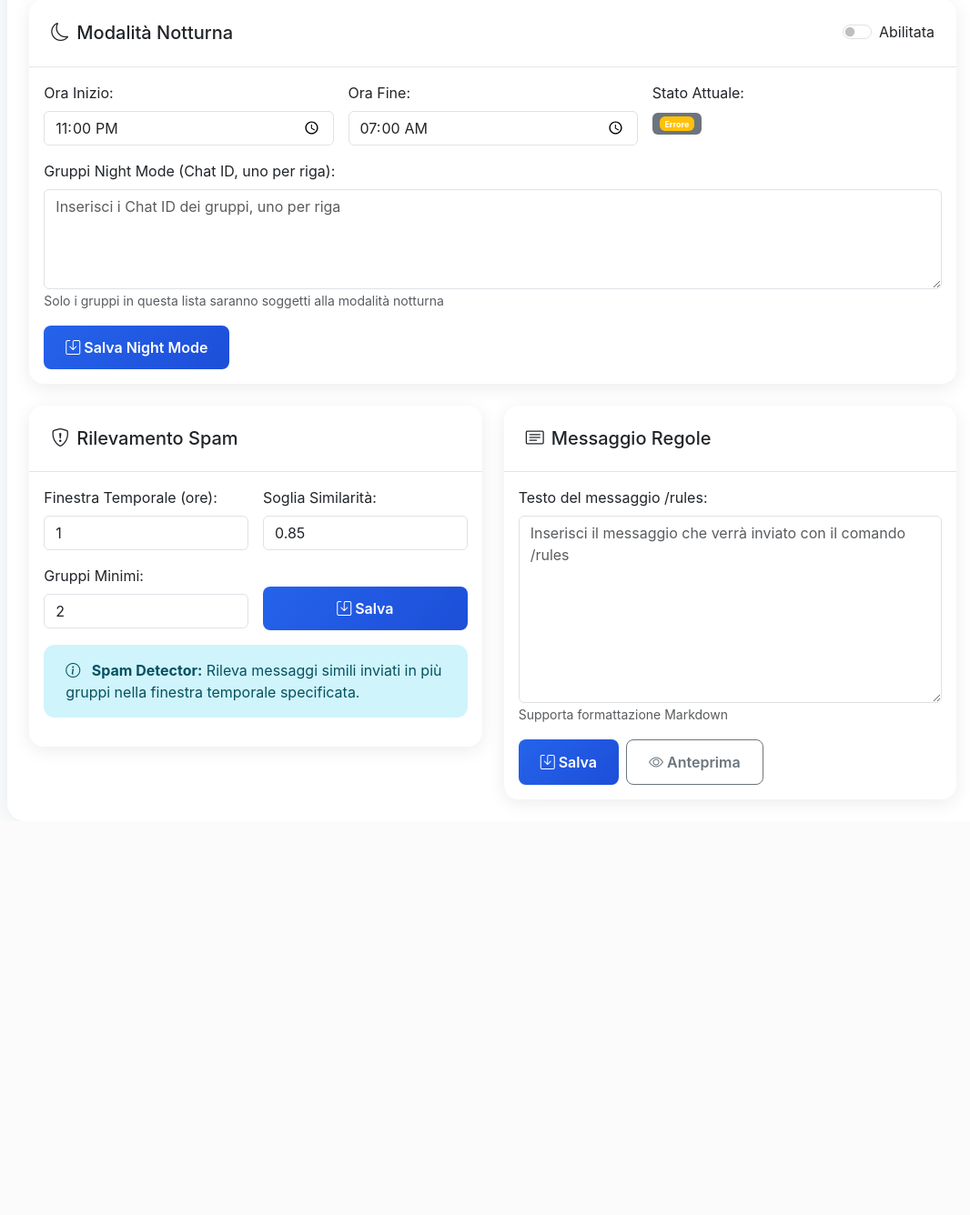
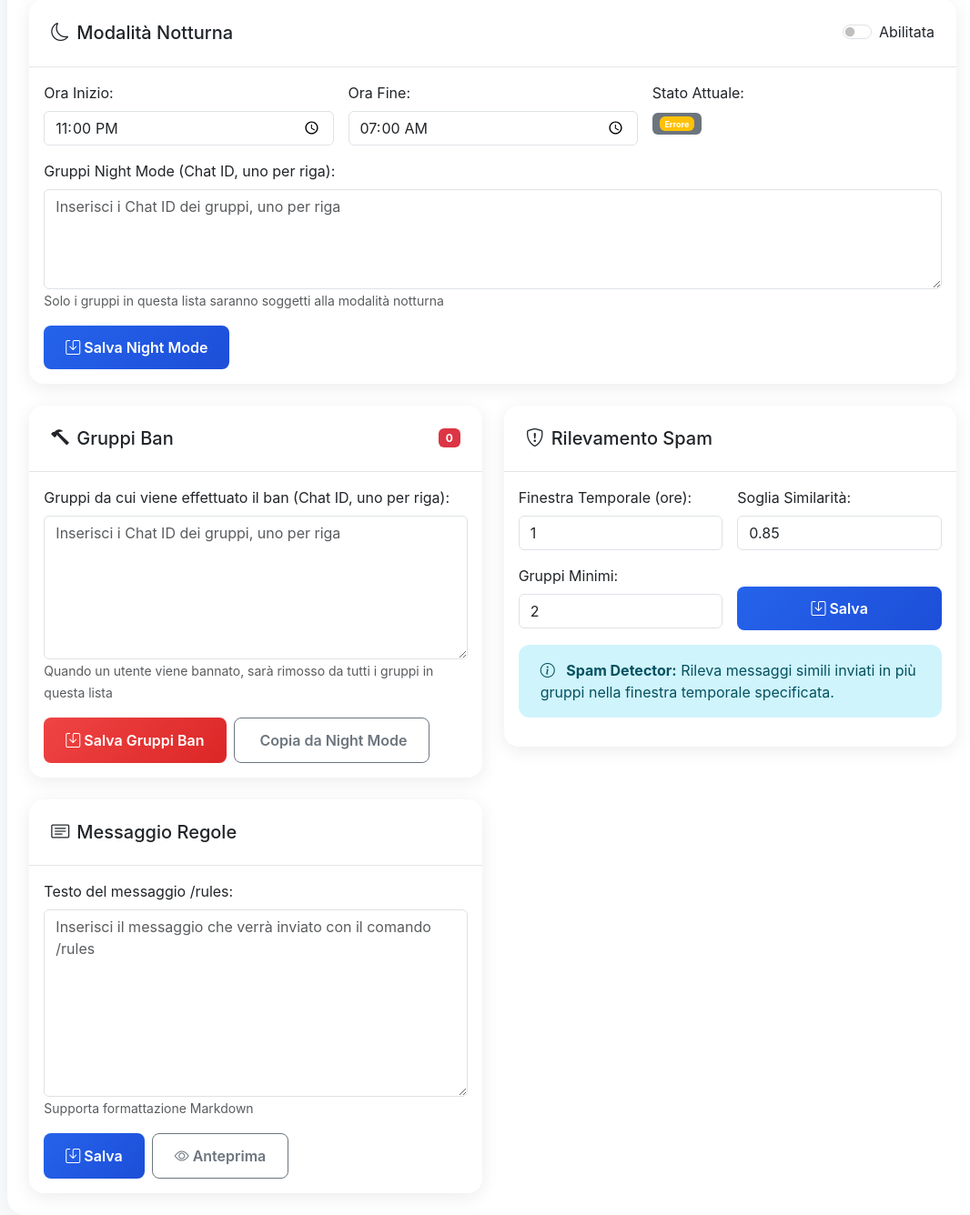
Before and after one commit to N1c0zz/Telegram-advanced-moderation-bot, a Flask app: template templates/config.html in a window 1280 px wide. Shown: the part 1228-2564 px from the top of the page at 91% size, without its empty margins (205-1271 px from the left). Before the commit the page ends 2091 px from the top, so only its background shows below. Run offline with Flask 3, Linux system fonts and the light colour scheme; the template is opened without the code that fills it, so the values that code supplies are empty; parts of the project's set-up code (start-up, migrations or seed data) failed here and were passed over; some libraries are stand-ins or nearby versions.

Commit message:
feat: add separeted ban groups list (with dashboard support)

```diff
--- a/dashboard_app.py
+++ b/dashboard_app.py
@@ -651,6 +651,7 @@
                             'start_hour': basic_config.get('night_mode', {}).get('start_hour', '23:00'),
                             'end_hour': basic_config.get('night_mode', {}).get('end_hour', '07:00'),
                             'night_mode_groups': basic_config.get('night_mode', {}).get('night_mode_groups', []),
+                            'ban_groups': basic_config.get('night_mode', {}).get('ban_groups', []),  # AGGIUNGI QUESTA
                             'grace_period_seconds': basic_config.get('night_mode', {}).get('grace_period_seconds', 15)
                         },
                         'spam_detector': {
--- a/templates/config.html
+++ b/templates/config.html
@@ -239,6 +239,42 @@
         </div>
     </div>
 
+    <!-- Gruppi Ban -->
+    <div class="col-lg-6">
+        <div class="card">
+            <div class="card-header d-flex justify-content-between align-items-center">
+                <h5 class="mb-0">
+                    <i class="bi bi-hammer me-2"></i>Gruppi Ban
+                </h5>
+                <span class="badge bg-danger" id="ban-groups-count">0</span>
+            </div>
+            <div class="card-body">
+                <div class="row">
+                    <div class="col-12">
+                        <label for="ban-groups" class="form-label">Gruppi da cui viene effettuato il ban (Chat ID, uno per riga):</label>
+                        <textarea class="form-control" id="ban-groups" rows="6" placeholder="Inserisci i Chat ID dei gruppi, uno per riga">{% if config.night_mode and config.night_mode.ban_groups -%}
+{%- for group_id in config.night_mode.ban_groups -%}
+{{ group_id }}
+{% endfor -%}
+{%- endif %}</textarea>
+                        <small class="text-muted">Quando un utente viene bannato, sarà rimosso da tutti i gruppi in questa lista</small>
+                    </div>
+                </div>
+
+                <div class="mt-3">
+                    <div class="d-flex gap-2">
+                        <button class="btn btn-danger" onclick="saveBanGroups()">
+                            <i class="bi bi-save me-1"></i>Salva Gruppi Ban
+                        </button>
+                        <button class="btn btn-outline-secondary" onclick="copyFromNightMode()">
+                            <i class="bi bi-copy me-1"></i>Copia da Night Mode
+                        </button>
+                    </div>
+                </div>
+            </div>
+        </div>
+    </div>
+
     <!-- Spam Detector -->
     <div class="col-lg-6">
         <div class="card">
@@ -388,7 +424,8 @@
         "start_hour": {{ ((config.night_mode.start_hour if config.night_mode else "23:00"))|tojson }},
         "end_hour": {{ ((config.night_mode.end_hour if config.night_mode else "07:00"))|tojson }},
         "grace_period_seconds": 15,
-        "night_mode_groups": {{ ((config.night_mode.night_mode_groups if config.night_mode else []))|tojson }}
+        "night_mode_groups": {{ ((config.night_mode.night_mode_groups if config.night_mode else []))|tojson }},
+        "ban_groups": {{ ((config.night_mode.ban_groups if config.night_mode else []))|tojson }}
     },
     "spam_detector": {
         "time_window_hours": {{ ((config.spam_detector.time_window_hours if config.spam_detector else 1))|float }},
@@ -400,9 +437,18 @@
 </script>
 
 <script>
+
+let currentConfig = JSON.parse(document.getElementById('config-data').textContent);
+
 // Check night mode status on page load
 document.addEventListener('DOMContentLoaded', function() {
     checkNightModeStatus();
+
+    const banGroupsTextarea = document.getElementById('ban-groups');
+    if (banGroupsTextarea) {
+        banGroupsTextarea.addEventListener('input', updateBanGroupsCount);
+        updateBanGroupsCount(); // Initial count
+    }
 });
 
 // Save banned words
@@ -419,6 +465,46 @@
     const words = textarea.value.split('\n').map(w => w.trim()).filter(w => w.length > 0);
 
     saveConfigSection('whitelist_words', { whitelist_words: words }, 'Whitelist salvata con successo!');
+}
+
+// Save ban groups
+function saveBanGroups() {
+    const textarea = document.getElementById('ban-groups');
+    const groups = textarea.value.split('\n')
+        .map(g => g.trim())
+        .filter(g => g.length > 0)
+        .map(g => {
+            const num = parseInt(g);
+            return isNaN(num) ? g : num;
+        });
+
+    const banGroupsData = {
+        night_mode: {
+            ...currentConfig.night_mode,
+            ban_groups: groups
+        }
+    };
+
+    saveConfigSection('ban_groups', banGroupsData, 'Gruppi ban salvati con successo!');
+}
+
+// Copy groups from night mode to ban groups
+function copyFromNightMode() {
+    const nightModeTextarea = document.getElementById('night-mode-groups');
+    const banGroupsTextarea = document.getElementById('ban-groups');
+
+    if (nightModeTextarea && banGroupsTextarea) {
+        banGroupsTextarea.value = nightModeTextarea.value;
+        updateBanGroupsCount();
+        showAlert('success', 'Gruppi copiati dalla Night Mode!');
+    }
+}
+
+// Update ban groups count
+function updateBanGroupsCount() {
+    const textarea = document.getElementById('ban-groups');
+    const groups = textarea.value.split('\n').filter(g => g.trim().length > 0);
+    document.getElementById('ban-groups-count').textContent = groups.length;
 }
 
 // Save exempt users
```
Also changed, not shown: src/bot_core.py (+10 -4 lines), src/config_manager.py (+9 -0 lines), src/user_management.py (+23 -0 lines).
